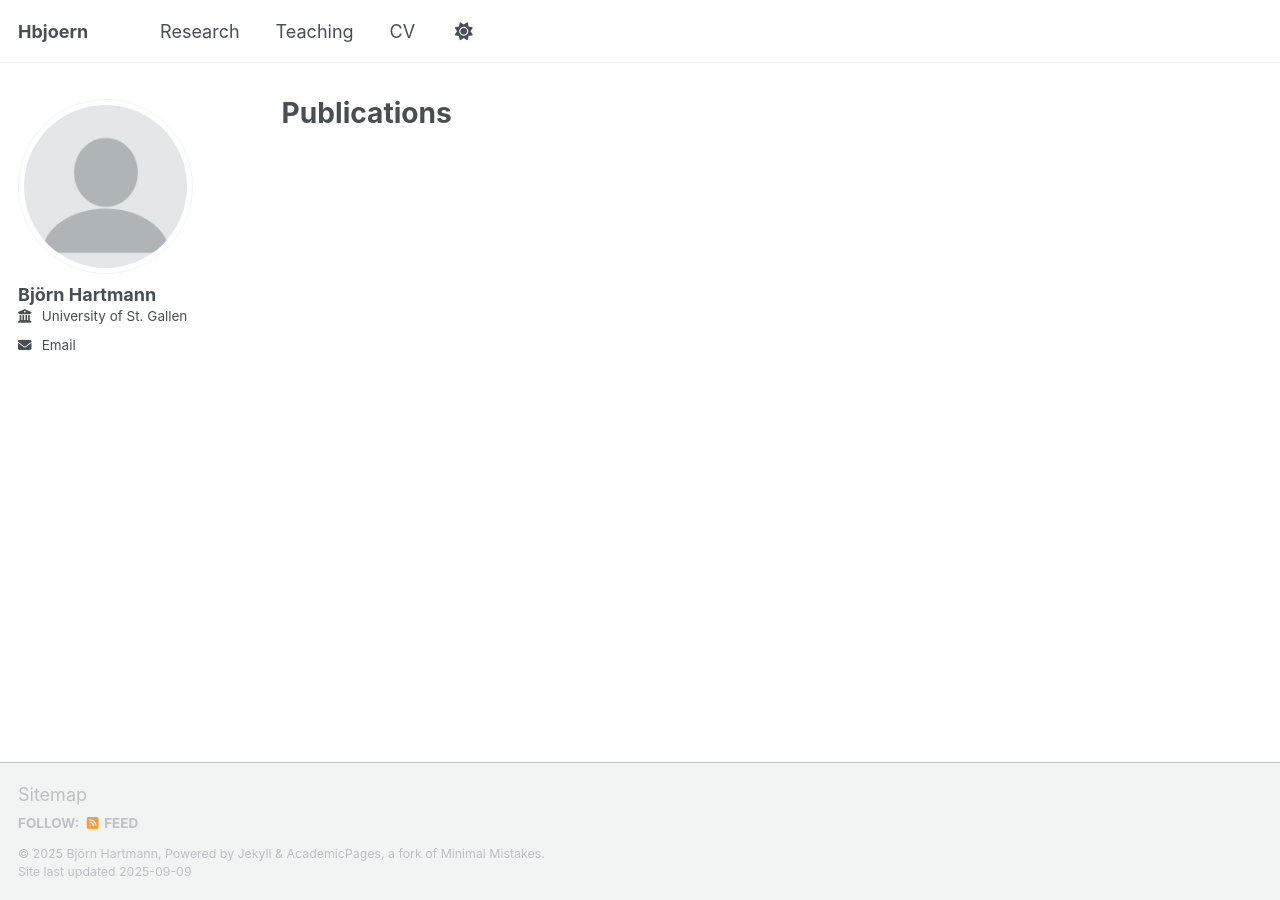
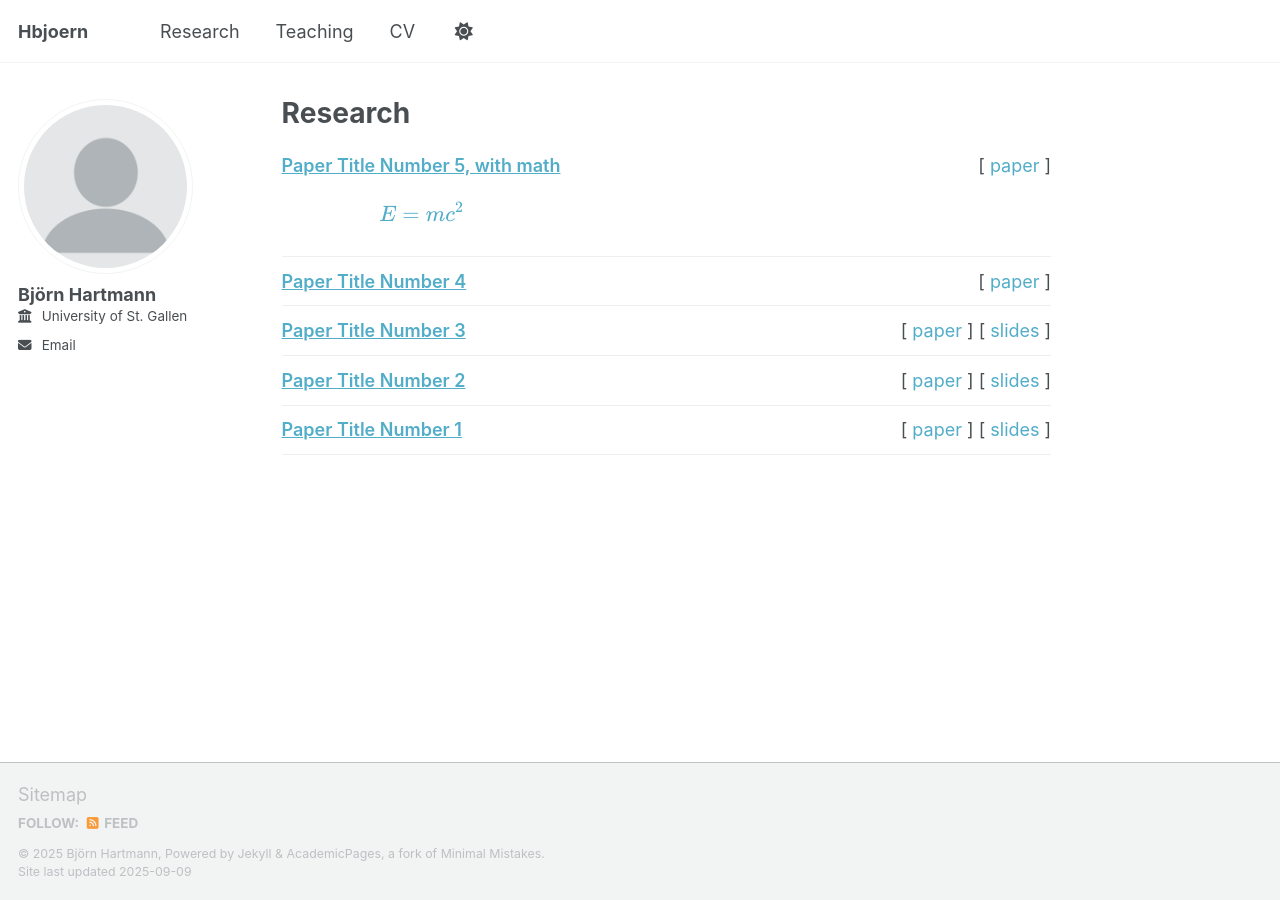
Before and after one commit to bjhartmann/bjhartmann.github.io, a Jekyll site: the page built from _pages/publications.html, in a window 1280 px wide. Built offline with Jekyll 4.4.1, drawn with Linux system fonts in a browser that asks for light colours; a script that is not in the unit is left out.

Commit message:
Update publications.html

```diff
--- a/_pages/publications.html
+++ b/_pages/publications.html
@@ -1,33 +1,66 @@
 ---
-layout: archive
-title: "Publications"
+layout: single
+title: "Research"
 permalink: /publications/
 author_profile: true
 ---
 
-{% if site.author.googlescholar %}
-  <div class="wordwrap">You can also find my articles on <a href="{{site.author.googlescholar}}">my Google Scholar profile</a>.</div>
-{% endif %}
+{% assign pubs = site.publications | sort: "date" | reverse %}
 
-{% include base_path %}
+<style>
+  .pub-item { padding: 0.6rem 0; border-bottom: 1px solid #eee; }
+  .pub-top { display: flex; justify-content: space-between; align-items: baseline; gap: 1rem; }
+  .pub-title { font-weight: 600; text-decoration: none; cursor: pointer; }
+  .pub-links a { text-decoration: none; }
+  .pub-authors { color: #555; margin-top: 0.2rem; }
+  .pub-abstract { display: none; margin-top: 0.6rem; color: #333; }
+  @media (max-width: 640px) { .pub-top { flex-direction: column; align-items: flex-start; } }
+</style>
 
-<!-- New style rendering if publication categories are defined -->
-{% if site.publication_category %}
-  {% for category in site.publication_category  %}
-    {% assign title_shown = false %}
-    {% for post in site.publications reversed %}
-      {% if post.category != category[0] %}
-        {% continue %}
+<div class="pub-list">
+  {% for post in pubs %}
+    {% assign pid = post.slug | default: post.title | slugify %}
+    <div class="pub-item">
+      <div class="pub-top">
+        <!-- Clickable title toggles abstract -->
+        <a href="#" class="pub-title" data-target="abs-{{ pid }}">{{ post.title }}</a>
+        <span class="pub-links">
+          {% if post.paperurl %}
+            [<a href="{{ post.paperurl }}" target="_blank" rel="noopener">
+              {{ post.paperlabel | default: "paper" }}
+            </a>]
+          {% endif %}
+          {% if post.slidesurl %}
+            [<a href="{{ post.slidesurl }}" target="_blank" rel="noopener">
+              {{ post.slideslabel | default: "slides" }}
+            </a>]
+          {% endif %}
+        </span>
+      </div>
+
+      {% if post.authors %}
+        <div class="pub-authors">{{ post.authors }}</div>
       {% endif %}
-      {% unless title_shown %}
-        <h2>{{ category[1].title }}</h2><hr />
-        {% assign title_shown = true %}
-      {% endunless %}
-      {% include archive-single.html %}
-    {% endfor %}
+
+      {% if post.abstract %}
+        <div id="abs-{{ pid }}" class="pub-abstract">
+          {{ post.abstract | markdownify }}
+        </div>
+      {% endif %}
+    </div>
   {% endfor %}
-{% else %}
-  {% for post in site.publications reversed %}
-    {% include archive-single.html %}
-  {% endfor %}
-{% endif %}
+</div>
+
+<script>
+document.addEventListener('DOMContentLoaded', function () {
+  document.querySelectorAll('.pub-title').forEach(function (el) {
+    el.addEventListener('click', function (e) {
+      e.preventDefault();
+      var id = this.getAttribute('data-target');
+      var panel = document.getElementById(id);
+      if (!panel) return;
+      panel.style.display = (panel.style.display === 'block') ? 'none' : 'block';
+    });
+  });
+});
+</script>
```
